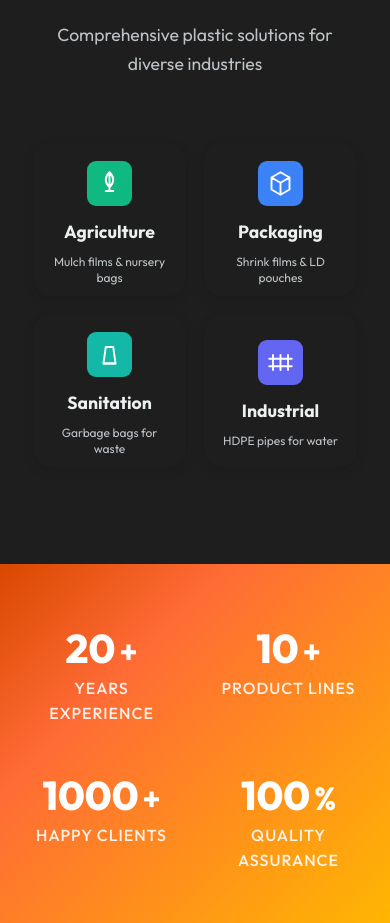
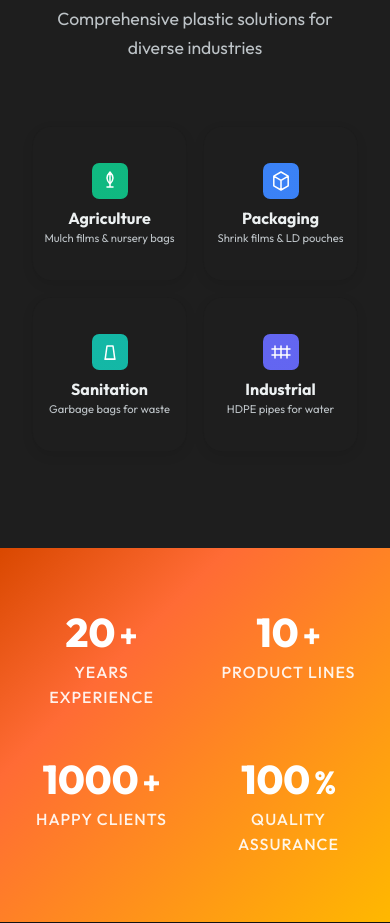
Before and after one commit to Shubham916-ui/PROJECTNP, a React (Vite) app in the folder react-app/: page / in a window 390 px wide. Shown: the part 1113-2036 px from the top of the page. Built offline with nearby package versions, Linux system fonts and the light colour scheme.

Commit message:
responsive for smaller devices

```diff
--- a/react-app/src/styles/App.css
+++ b/react-app/src/styles/App.css
@@ -138,6 +138,13 @@ body {
     /* Adjusted for smaller navbar */
 }
 
+@media (max-width: 768px) {
+    body {
+        padding-top: 60px;
+        /* Reduce padding for mobile navbar height */
+    }
+}
+
 .navbar.scrolled {
     box-shadow: var(--shadow-md);
 }
@@ -329,6 +336,55 @@ body {
     background: var(--text-primary);
     border-radius: 2px;
     transition: var(--transition-normal);
+}
+
+/* Adjustments for short screens (iPhone 4 height ~480px) */
+@media (max-width: 768px) and (max-height: 550px) {
+    .nav-menu {
+        padding: 1.5rem 1.5rem !important;
+        /* Reduced padding */
+        gap: 0.8rem !important;
+        /* Tighter gap */
+        max-height: 95vh;
+        justify-content: flex-start;
+        /* Ensure top alignment to avoid cutting off if tall */
+    }
+
+    .nav-link {
+        font-size: 1rem;
+        padding: 0.25rem 0;
+    }
+
+    .nav-toggle-item {
+        margin-top: 0.25rem;
+        /* Less margin */
+    }
+
+    .nav-link.contact-btn {
+        margin-top: 0.5rem;
+        padding: 0.6rem 1.5rem;
+        /* Increased padding slightly */
+        background: var(--gradient-primary);
+        /* Ensure background is present */
+        color: white !important;
+        /* Ensure text is white */
+        display: flex;
+        align-items: center;
+        justify-content: center;
+    }
+
+    .nav-link.contact-btn .nav-text-main {
+        color: white !important;
+        opacity: 1 !important;
+        visibility: visible !important;
+        font-size: 0.9rem;
+        /* Adjust font size to fit */
+    }
+
+    .logo img {
+        max-height: 40px;
+        /* Smaller logo in menu if present */
+    }
 }
 
 /* Mobile Menu Styles */
@@ -798,6 +854,22 @@ body {
     z-index: 10;
 }
 
+/* Fix for small devices (e.g., 320px width) */
+@media (max-width: 350px) {
+    .products-carousel {
+        grid-template-columns: 1fr;
+        gap: 1.5rem;
+    }
+
+    .container {
+        padding: 0 1rem;
+    }
+
+    .section-title {
+        font-size: 2rem;
+    }
+}
+
 .product-image {
     width: 100%;
     height: 250px;
@@ -1215,16 +1287,17 @@ body {
     }
 
     .category-card {
-        padding: 1rem;
+        padding: 0.75rem 0.5rem;
+        /* Reduced horizontal padding, kept vertical efficient */
         aspect-ratio: 1;
         display: flex;
         flex-direction: column;
         justify-content: center;
         align-items: center;
         box-shadow: 0 4px 12px rgba(0, 0, 0, 0.08);
-        /* Soft permanent shadow */
         border: 1px solid rgba(0, 0, 0, 0.05);
-        /* Subtle border for definition */
+        height: 100%;
+        /* Ensure it fills height if aspect-ratio has issues */
     }
 
     /* Disable hover effects on mobile */
@@ -1234,25 +1307,41 @@ body {
     }
 
     .category-icon {
-        margin-bottom: 0.25rem;
-        margin-top: 0.5rem;
+        margin-bottom: 0.5rem;
+        margin-top: 0;
+        display: flex;
+        align-items: center;
+        justify-content: center;
+        height: 40px;
+        /* Fixed height container */
     }
 
     .category-icon svg {
-        width: 45px;
-        height: 45px;
+        width: 36px;
+        /* Slightly smaller icon */
+        height: 36px;
     }
 
     .category-card h3 {
-        font-size: 1.1rem;
-        margin-bottom: 0.25rem;
+        font-size: 1rem;
+        /* Slightly smaller title */
+        margin-bottom: 0.2rem;
+        line-height: 1.2;
     }
 
     .category-card p {
         display: block;
-        font-size: 0.75rem;
-        margin-top: 0.25rem;
-        line-height: 1.3;
+        font-size: 0.7rem;
+        /* Smaller text */
+        margin-top: 0;
+        line-height: 1.2;
+        max-width: 100%;
+        display: -webkit-box;
+        -webkit-line-clamp: 2;
+        line-clamp: 2;
+        /* Limit lines just in case */
+        -webkit-box-orient: vertical;
+        overflow: hidden;
     }
 
     .stats-grid {
@@ -1354,6 +1443,122 @@ body {
     /* Contact section spans full width */
     .footer-col:last-child {
         grid-column: 1 / -1;
+    }
+}
+
+/* Extra small devices (iPhone 4, 5, SE - 320px to 375px) */
+@media (max-width: 375px) {
+
+    /* Hero Section Compact Fixes */
+    .hero {
+        min-height: auto;
+        /* Allow auto height if needed, or stick to 100vh but compact */
+        padding-top: 2rem;
+    }
+
+    .hero-container {
+        padding: 2rem 0;
+        /* Reduced vertical padding */
+    }
+
+    .hero-title {
+        font-size: 1.8rem;
+        /* Smaller title */
+        margin-bottom: 0.5rem;
+        line-height: 1.1;
+    }
+
+    .hero-subtitle {
+        font-size: 0.9rem;
+        /* Smaller subtitle */
+        margin-bottom: 1.5rem;
+    }
+
+    .hero-badge {
+        margin-bottom: 1rem;
+        padding: 0.4rem 1rem;
+    }
+
+    .hero-buttons {
+        gap: 0.8rem;
+    }
+
+    .btn {
+        padding: 0.7rem 1.5rem;
+        /* Compact buttons */
+        font-size: 0.9rem;
+        width: 100%;
+        max-width: 200px;
+        /* Prevent overly wide buttons */
+    }
+
+    /* Category Grid Fixes */
+    .category-grid {
+        gap: 0.75rem;
+        grid-template-columns: 1fr;
+        /* Force 1 column */
+    }
+
+    .category-card {
+        padding: 1rem;
+        aspect-ratio: auto;
+        /* Remove fixed ratio */
+    }
+
+    .category-icon svg {
+        width: 30px;
+        height: 30px;
+    }
+
+    .category-card h3 {
+        font-size: 1.1rem;
+    }
+
+    .category-card p {
+        font-size: 0.8rem;
+        -webkit-line-clamp: unset;
+        line-clamp: unset;
+    }
+
+    /* Footer & Stats Compact */
+    .footer-grid,
+    .stats-grid {
+        grid-template-columns: 1fr;
+        gap: 2rem;
+    }
+
+    /* Featured Products Compact */
+    .products-carousel .product-card {
+        min-width: 220px;
+        /* Smaller width */
+        width: 220px;
+    }
+
+    .product-image {
+        height: 150px;
+        /* Reduced image height */
+    }
+
+    .product-info {
+        padding: 1rem;
+        /* Reduced padding */
+    }
+
+    .product-info h3 {
+        font-size: 1.1rem;
+        margin-bottom: 0.5rem;
+    }
+
+    .product-info p {
+        font-size: 0.85rem;
+        margin-bottom: 1rem;
+        -webkit-line-clamp: 2;
+        line-clamp: 2;
+    }
+
+    .product-badge {
+        font-size: 0.7rem;
+        padding: 0.3rem 0.8rem;
     }
 }
 
```
